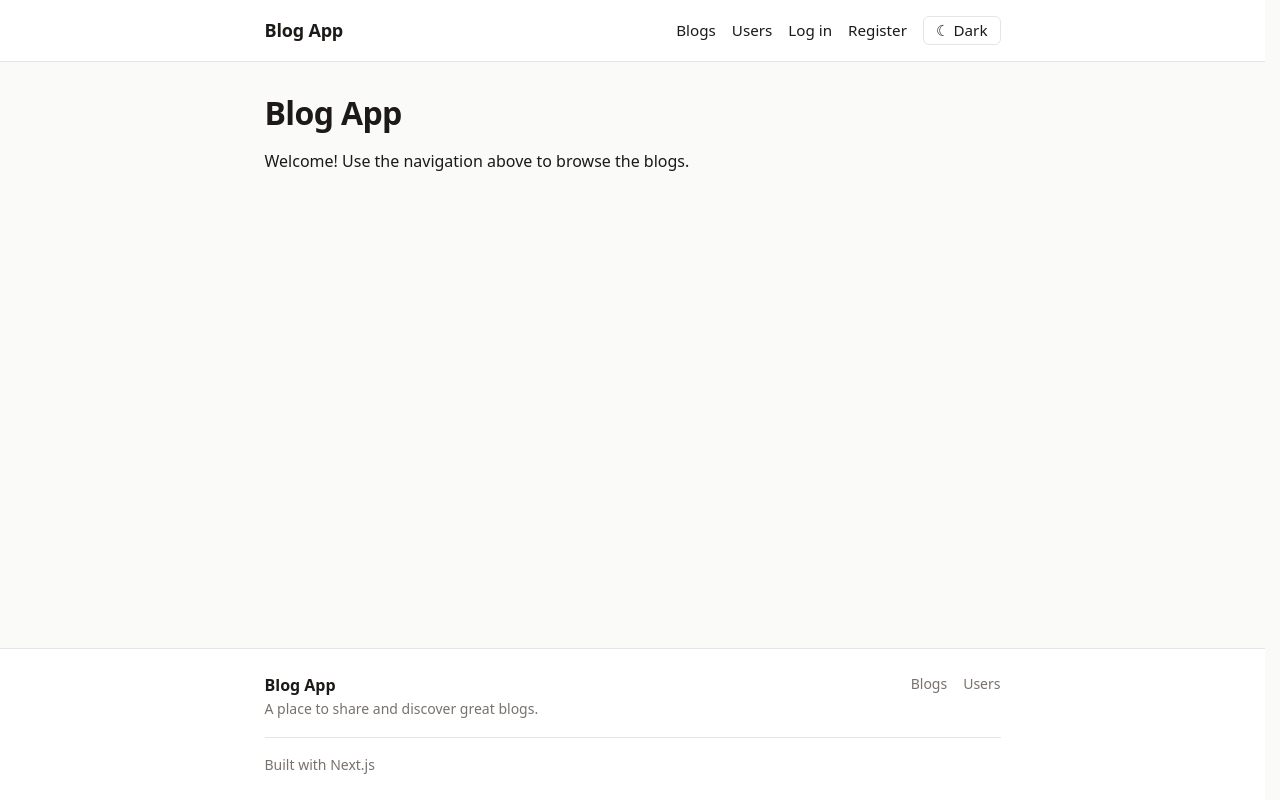
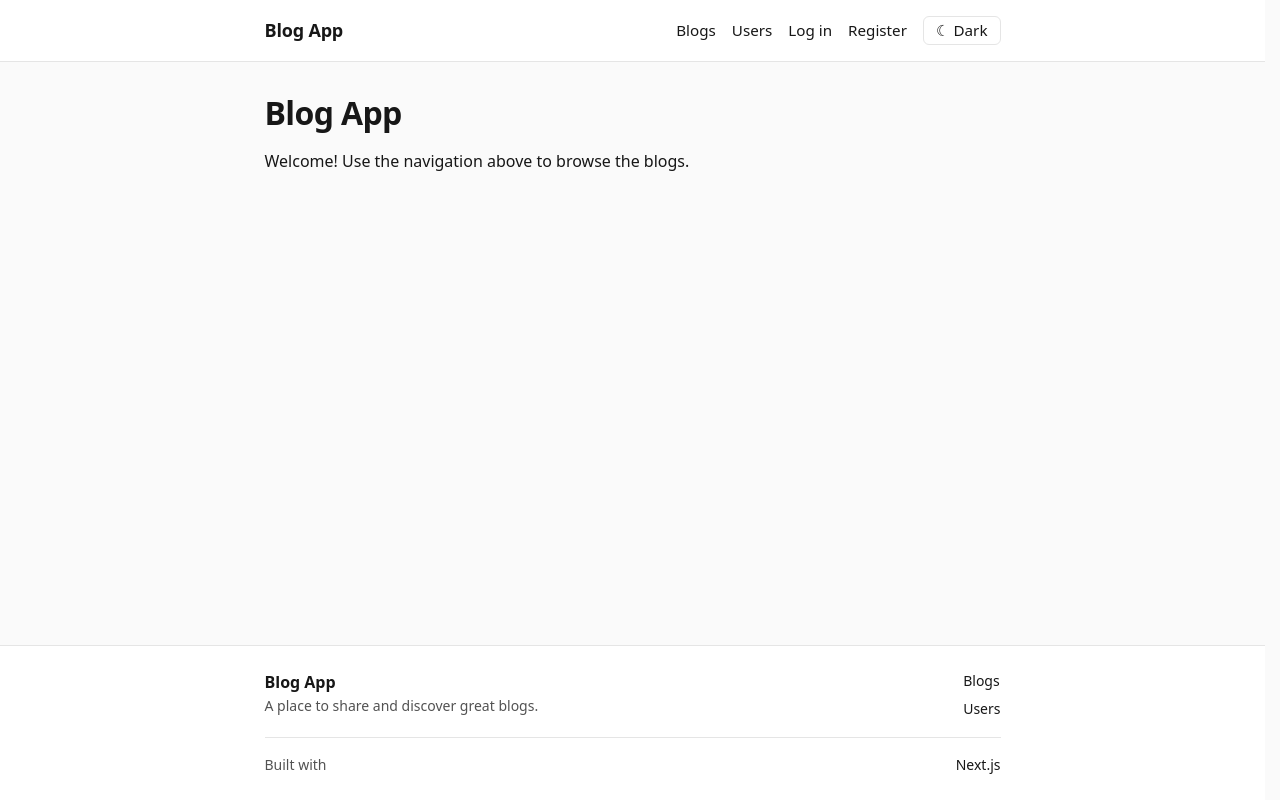
Before and after one commit to sjdumas/fso-blog-app, a Next.js app: page / in a window 1280 px wide. Built offline with nearby package versions, Linux system fonts and the light colour scheme; no server answers.

Commit message:
style: redesign app with monochrome theme and Geist font

```diff
--- a/app/globals.css
+++ b/app/globals.css
@@ -1,62 +1,20 @@
 @import "tailwindcss";
 
+/* Monochromatic palette: neutral grays from near-black to white */
 :root {
-  --background: #fafaf9;
+  --background: #fafafa;
   --surface: #ffffff;
-  --foreground: #1c1917;
-  --muted: #78716c;
-  --border: #e7e5e4;
-  --accent: #2563eb;
-  --accent-hover: #1d4ed8;
+  --foreground: #171717;
+  --muted: #525252;
+  --border: #e5e5e5;
+  --accent: #171717;
+  --accent-hover: #404040;
   --accent-contrast: #ffffff;
-  --font-sans: ui-sans-serif, system-ui, -apple-system, "Segoe UI", Roboto,
+  --link: #171717;
+  --link-hover: #525252;
+  --font-sans: var(--font-geist-sans), ui-sans-serif, system-ui, -apple-system, "Segoe UI", Roboto,
     "Helvetica Neue", Arial, sans-serif;
   --font-mono: ui-monospace, SFMono-Regular, Menlo, Consolas, monospace;
-}
-
-/*
-  Theme: follows the system preference until the user picks one with the
-  toggle, which sets data-theme="light" | "dark" on <html>.
-*/
-@custom-variant dark {
-  &:where([data-theme="dark"], [data-theme="dark"] *) {
-    @slot;
-  }
-  @media (prefers-color-scheme: dark) {
-    &:where(:root:not([data-theme="light"]), :root:not([data-theme="light"]) *) {
-      @slot;
-    }
-  }
-}
-
-:root {
-  color-scheme: light;
-}
-
-:root[data-theme="dark"] {
-  color-scheme: dark;
-  --background: #0c0a09;
-  --surface: #1c1917;
-  --foreground: #f5f5f4;
-  --muted: #a8a29e;
-  --border: #292524;
-  --accent: #60a5fa;
-  --accent-hover: #93c5fd;
-  --accent-contrast: #0c0a09;
-}
-
-@media (prefers-color-scheme: dark) {
-  :root:not([data-theme="light"]) {
-    color-scheme: dark;
-    --background: #0c0a09;
-    --surface: #1c1917;
-    --foreground: #f5f5f4;
-    --muted: #a8a29e;
-    --border: #292524;
-    --accent: #60a5fa;
-    --accent-hover: #93c5fd;
-    --accent-contrast: #0c0a09;
-  }
 }
 
 @layer base {
@@ -98,7 +56,7 @@
   }
 
   nav a:hover {
-    color: var(--accent);
+    color: var(--link-hover);
   }
 
   /* Title on the left; everything after it is pushed to the right edge */
@@ -110,10 +68,10 @@
   }
 
   nav .nav-title:hover {
-    color: var(--foreground);
+    color: var(--link-hover);
   }
 
-  /* Narrow screens: title on its own row, links and toggle grouped below */
+  /* Narrow screens: title on its own row, links grouped below */
   @media (max-width: 40rem) {
     nav {
       row-gap: 0.5rem;
@@ -171,18 +129,34 @@
     font-size: 1rem;
   }
 
+  /* Link columns, each with a small heading */
+  footer .footer-columns {
+    display: flex;
+    gap: 3rem;
+  }
+
+  footer h2 {
+    color: var(--foreground);
+    font-size: 0.75rem;
+    font-weight: 600;
+    letter-spacing: 0.05em;
+    text-transform: uppercase;
+    margin: 0 0 0.5rem;
+  }
+
   footer ul {
     display: flex;
-    gap: 1rem;
+    flex-direction: column;
+    gap: 0.375rem;
   }
 
   footer a {
-    color: var(--muted);
+    color: var(--accent);
     text-decoration: none;
   }
 
   footer a:hover {
-    color: var(--accent);
+    color: var(--accent-hover);
   }
 
   /* Inset with margins instead of padding so the divider matches the text width */
@@ -192,6 +166,16 @@
     border-top: 1px solid var(--border);
     margin-top: 1rem;
     padding: 1rem 0 0;
+    /* Copyright on the left, credit on the right */
+    display: flex;
+    flex-wrap: wrap;
+    justify-content: space-between;
+    gap: 0.5rem 1rem;
+  }
+
+  /* Stays on the right even when the line wraps on narrow screens */
+  footer .footer-credit > span:last-child {
+    margin-left: auto;
   }
 
   h1 {
@@ -212,13 +196,17 @@
     margin-bottom: 0.75rem;
   }
 
+  /* Links share the text color, so a light underline marks them */
   a {
-    color: var(--accent);
+    color: var(--link);
+    text-decoration: underline;
+    text-decoration-color: #a3a3a3;
     text-underline-offset: 2px;
   }
 
   a:hover {
-    color: var(--accent-hover);
+    color: var(--link-hover);
+    text-decoration-color: currentColor;
   }
 
   /* Lists render as stacked cards */
@@ -354,8 +342,6 @@
     padding: 0.375rem 0.75rem;
     font-size: inherit;
     line-height: 1;
-    /* Keep ☀/☾ as text glyphs; emoji rendering sits them off the baseline */
-    font-variant-emoji: text;
   }
 
   /* Set color too, or the accent-button hover color above leaks in */
--- /dev/null
+++ b/components/Footer.tsx
@@ -0,0 +1,57 @@
+import { cacheLife } from "next/cache";
+import Link from "next/link";
+
+// Cached so the page can still be prerendered; refreshes daily, so the
+// year rolls over on its own
+async function CurrentYear() {
+  "use cache";
+  cacheLife("days");
+  return new Date().getFullYear();
+}
+
+export default function Footer() {
+  return (
+    <footer>
+      <div>
+        <div>
+          <p className="footer-title">
+            <Link href="/">Blog App</Link>
+          </p>
+          <p>A place to share and discover great blogs</p>
+        </div>
+        <div className="footer-columns">
+          <div>
+            <h2>Explore</h2>
+            <ul>
+              <li>
+                <Link href="/blogs">Blogs</Link>
+              </li>
+              <li>
+                <Link href="/users">Users</Link>
+              </li>
+            </ul>
+          </div>
+          <div>
+            <h2>Account</h2>
+            <ul>
+              <li>
+                <Link href="/login">Log in</Link>
+              </li>
+              <li>
+                <Link href="/register">Register</Link>
+              </li>
+            </ul>
+          </div>
+        </div>
+      </div>
+      <p className="footer-credit">
+        <span>
+          © <CurrentYear /> Blog App
+        </span>
+        <span>
+          Built with <a target="_blank" href="https://nextjs.org">Next.js</a>
+        </span>
+      </p>
+    </footer>
+  );
+}
```
